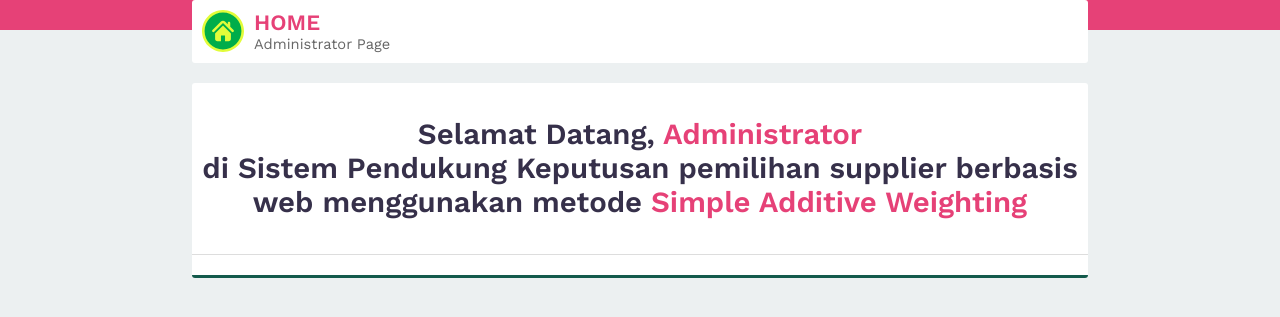
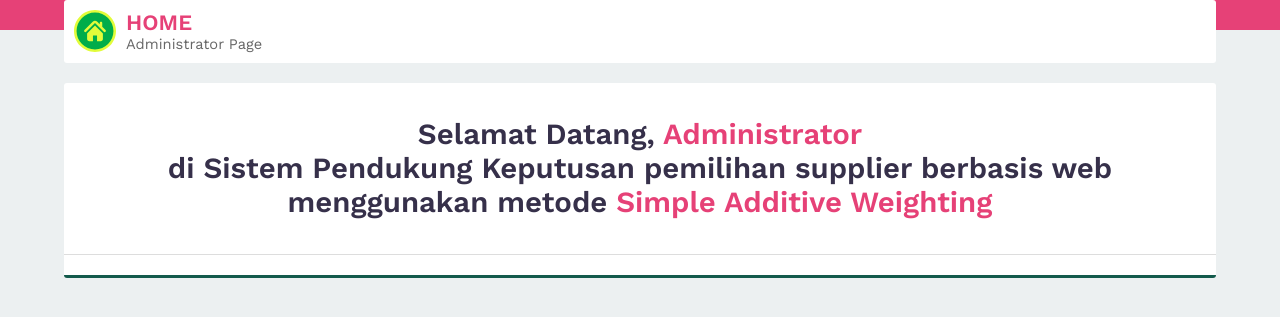
Before and after one commit to elzanataliw/spk-saw, a PHP site: page /admin.php in a window 1280 px wide. Shown: the part 170-487 px from the top of the page. Run offline with PHP 8.4, Linux system fonts and the light colour scheme.

Commit message:
modified

```diff
--- a/asset/css/style.css
+++ b/asset/css/style.css
@@ -312,7 +312,7 @@ main {
     height: 30px;
     z-index: 0; }
   main #main-body {
-    width: 70vw;
+    width: 90vw;
     z-index: 1;
     top: 0;
     position: absolute; }
```
